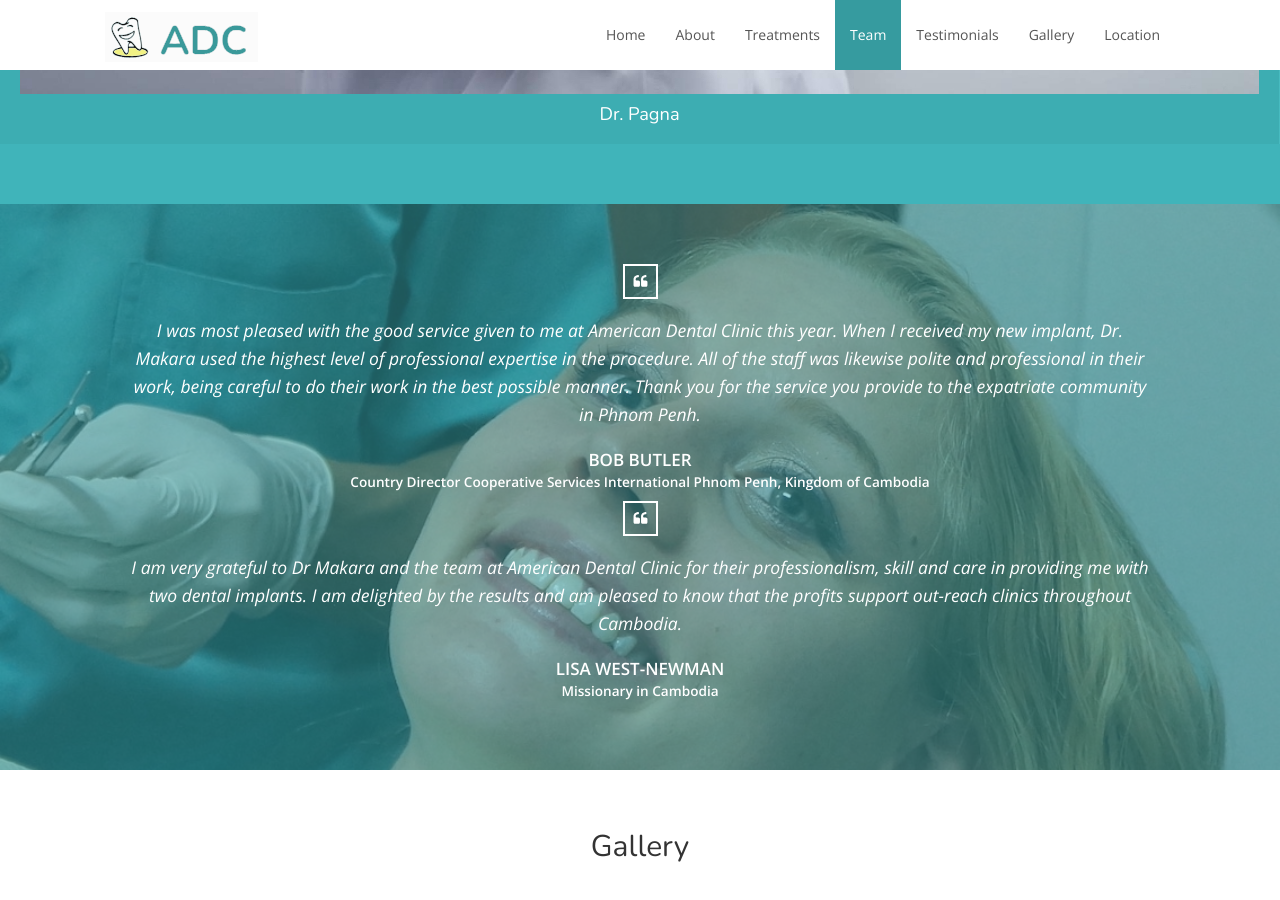
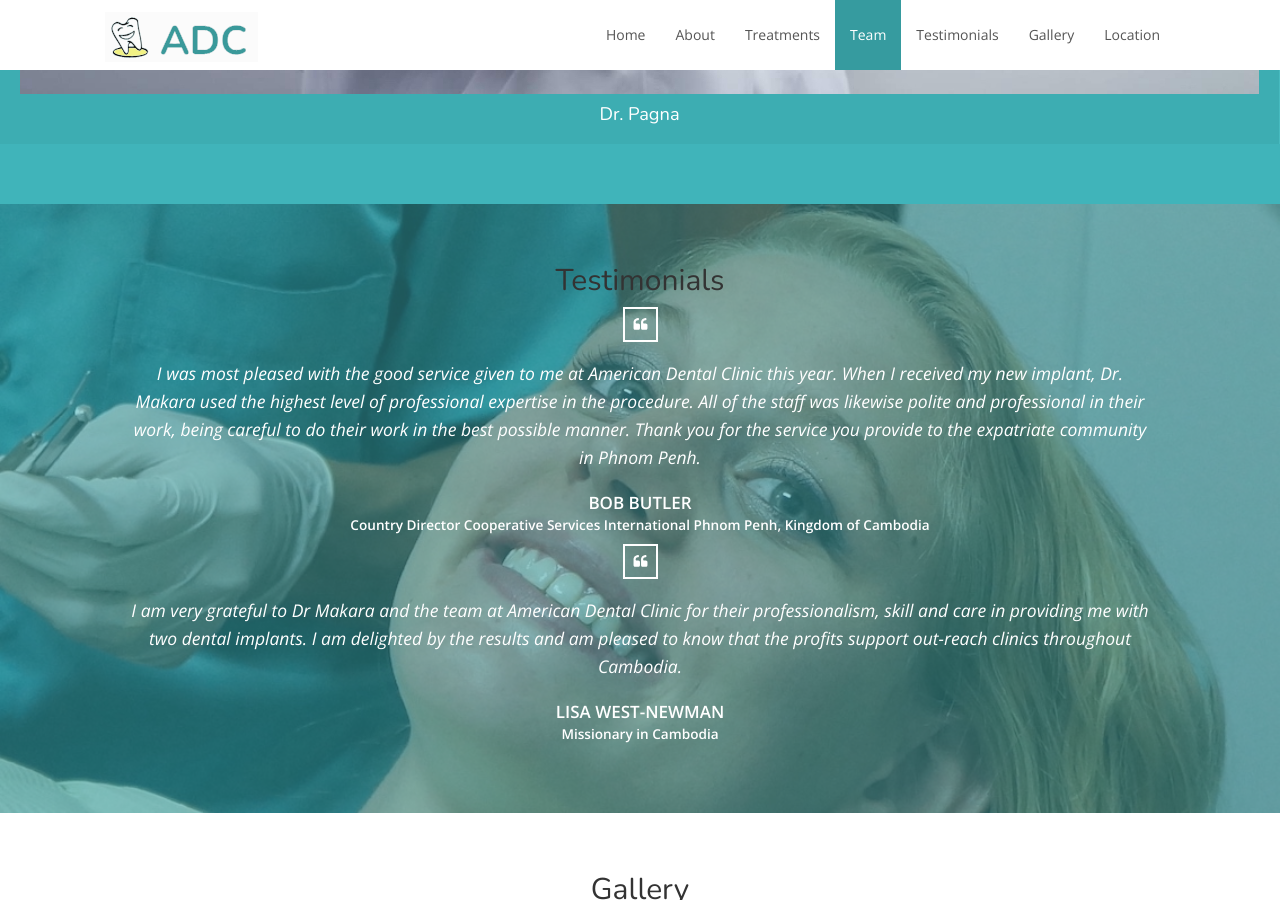
Before and after one commit to tech-g2k/adcpp, a Jekyll site: the page built from index.html, in a window 1280 px wide and 900 px high, scrolled down 4717 px. Built offline with Jekyll 4.4.1, drawn with Linux system fonts in a browser that asks for light colours; nearby versions of some CDN libraries.

Commit message:
Add section title for Testimonial.

```diff
--- a/_includes/testimonials.html
+++ b/_includes/testimonials.html
@@ -3,6 +3,7 @@
     <div class="overlay-container">
         <div class="overlay"></div>
         <div class="container-fluid">
+            <h2 section-title">Testimonials</h2>
             <div id="testimonial-carousel">
                 {% for testimonial in site.data.testimonials %}
                     <div class="testimonial-item">
```
